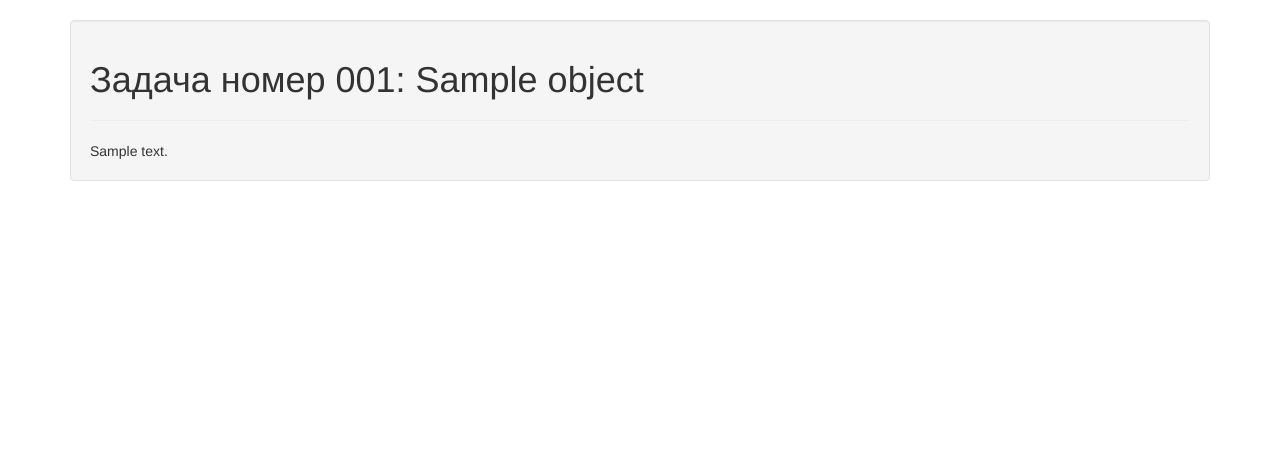
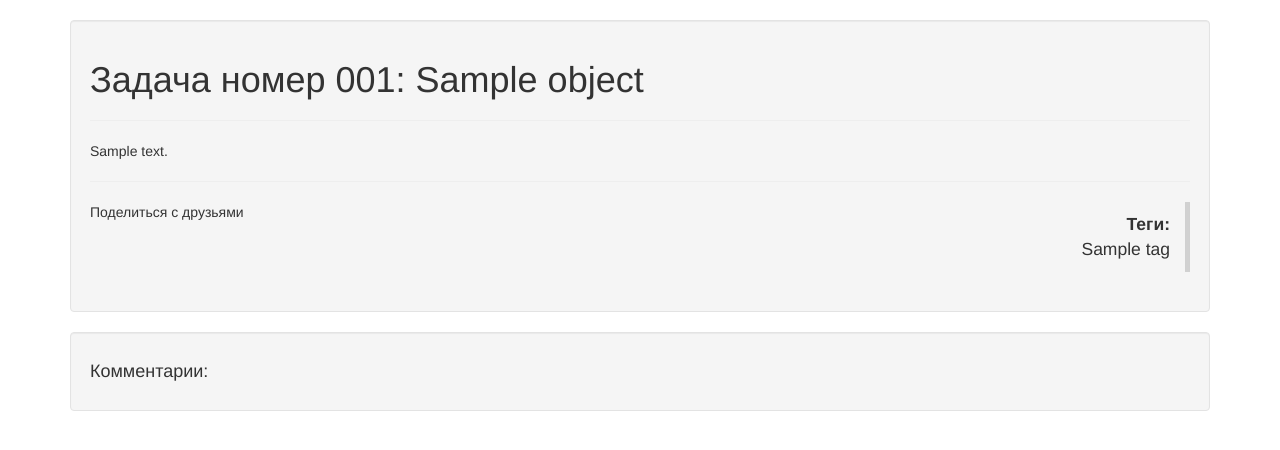
Before and after one commit to PyNSK/pynsk.ru, a Django app: template apps/tasks/templates/tasks/task_detail.html in a window 1280 px wide. Shown: the part 92-542 px from the top of the page. Run offline with Django 3.2, Linux system fonts and the light colour scheme; the template is opened without the code that fills it: most values are stand-ins (such as "Sample title", 1, 10 or a date in 2020); parts of the project's set-up code (start-up, migrations or seed data) failed here and were passed over; some libraries are stand-ins or nearby versions.

Commit message:
Поправил верстку

```diff
--- a/apps/tasks/templates/tasks/task_detail.html
+++ b/apps/tasks/templates/tasks/task_detail.html
@@ -10,16 +10,40 @@
 
     <div class="well">
         <header class="entry-header">
-            <h1 class="entry-title" itemprop="headline">Задача номер {{ object.number|stringformat:"03d" }}: {{ object.title }}</h1>
+
+            <h1 class="entry-title" itemprop="headline">Задача
+                номер {{ object.number|stringformat:"03d" }}: {{ object.title }}</h1>
+
         </header>
         <hr>
 
         <div class="entry-content">
             <article id="task-{{ object.pk }}">
                 {{ object.html_content|pygment|safe }}
+            </article>
+            <hr/>
 
-            </article>
+            <div class="row">
+                <div class="col-md-8">
+                    Поделиться с друзьями
+
+                </div>
+                <div class="col-md-4">
+                    <blockquote class="blockquote-reverse">
+                        <p><b>Теги:</b></p>
+                        {% for tag in object.tags_list %}
+                            {{ tag }}
+                        {% endfor %}
+                    </blockquote>
+                </div>
+            </div>
         </div>
     </div>
 
+
+    <div class="well">
+        <header><h4>Комментарии:</h4></header>
+
+    </div>
+
 {% endblock container %}
--- a/apps/tasks/templates/tasks/task_list.html
+++ b/apps/tasks/templates/tasks/task_list.html
@@ -17,7 +17,7 @@
 
             {% for object in object_list %}
 
-                <a href="{% url 'tasks:task-detail' pk=object.pk %}">
+                <a href="{% url 'tasks:task-detail' pk=object.pk %}" title="Теги задачи: {{ object.tags_list|join:', '}}">
                     <div class="col-xs-12 col-md-4">
                         <div class="card label-{{ css_cards|random }}">
                             <div class="card-image">
@@ -29,7 +29,6 @@
                             <div class="card-content">
                                 <p>{{ object.title }}</p>
                             </div>
-
                         </div>
                     </div>
                 </a>
```
